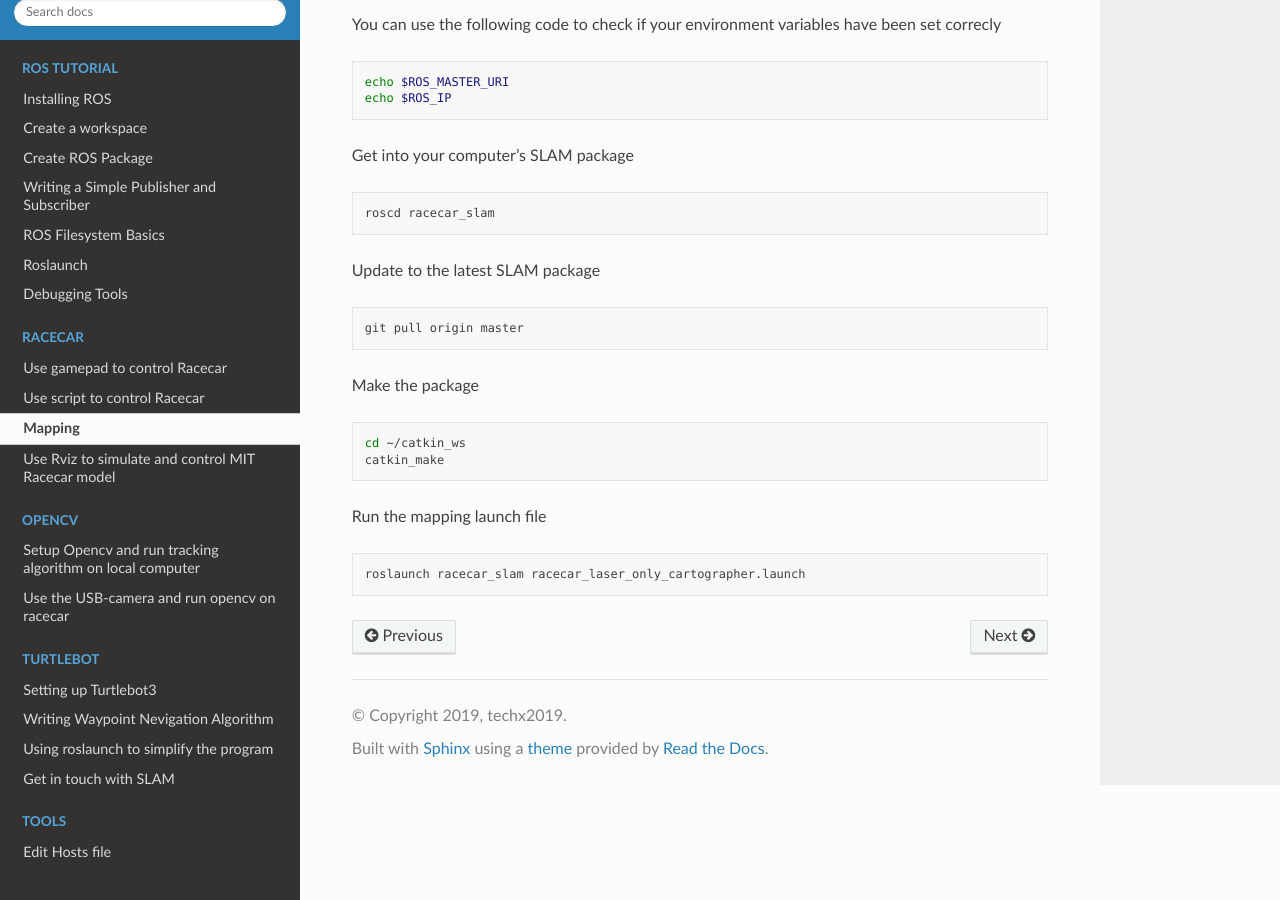
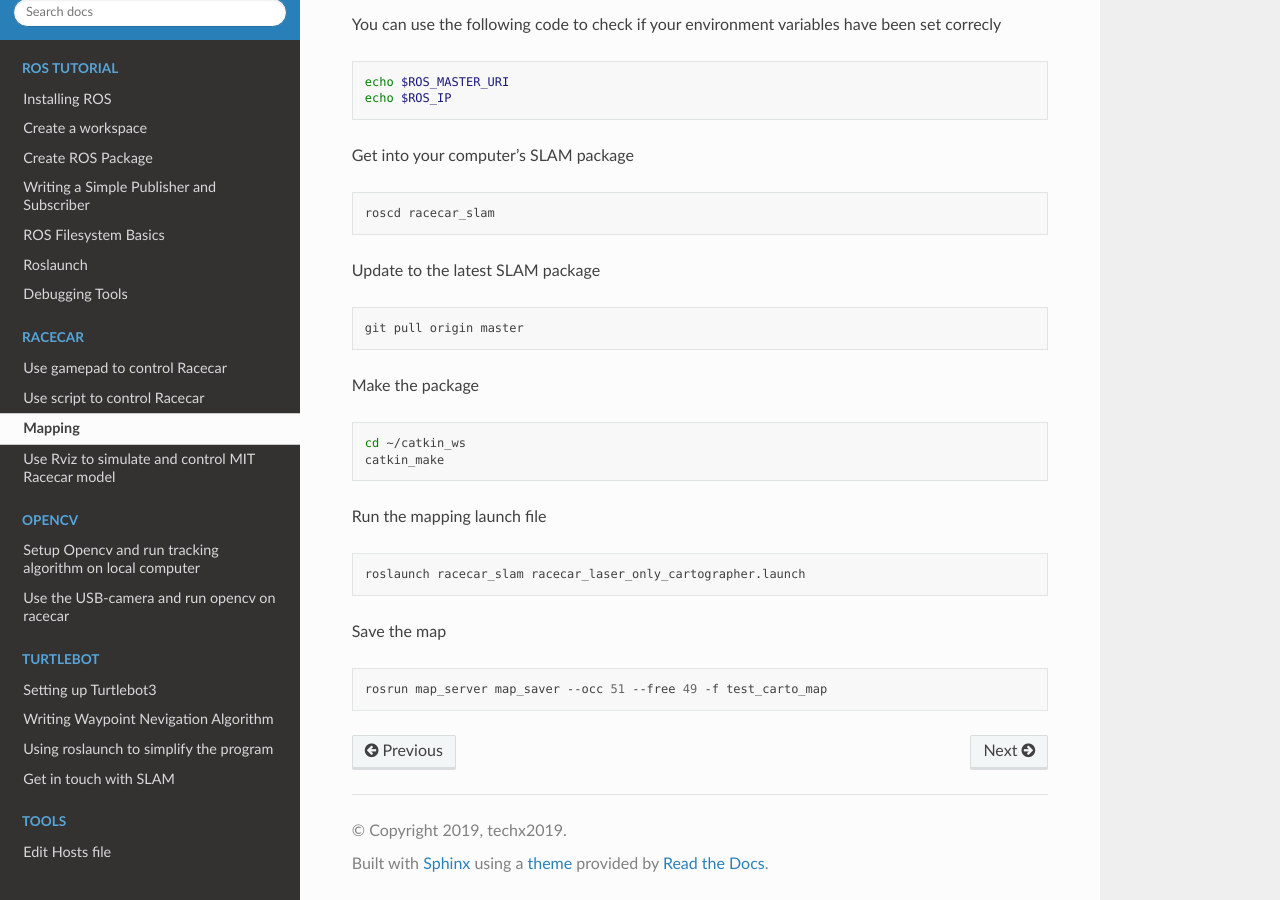
Before and after one commit to hanzheteng/tx19-robotics, a Sphinx documentation site: the page built from docs/car/mapping.rst, in a window 1280 px wide and 900 px high, scrolled down 736 px. Built offline with Sphinx 7.4.7 and the Read the Docs theme 2.0.0, drawn with Linux system fonts in a browser that asks for light colours.

Commit message:
add map saving

```diff
--- a/docs/car/mapping.rst
+++ b/docs/car/mapping.rst
@@ -63,3 +63,9 @@ Run the mapping launch file
 .. code:: bash
 
     roslaunch racecar_slam racecar_laser_only_cartographer.launch
+
+Save the map
+
+.. code:: bash
+
+    rosrun map_server map_saver --occ 51 --free 49 -f test_carto_map
```
